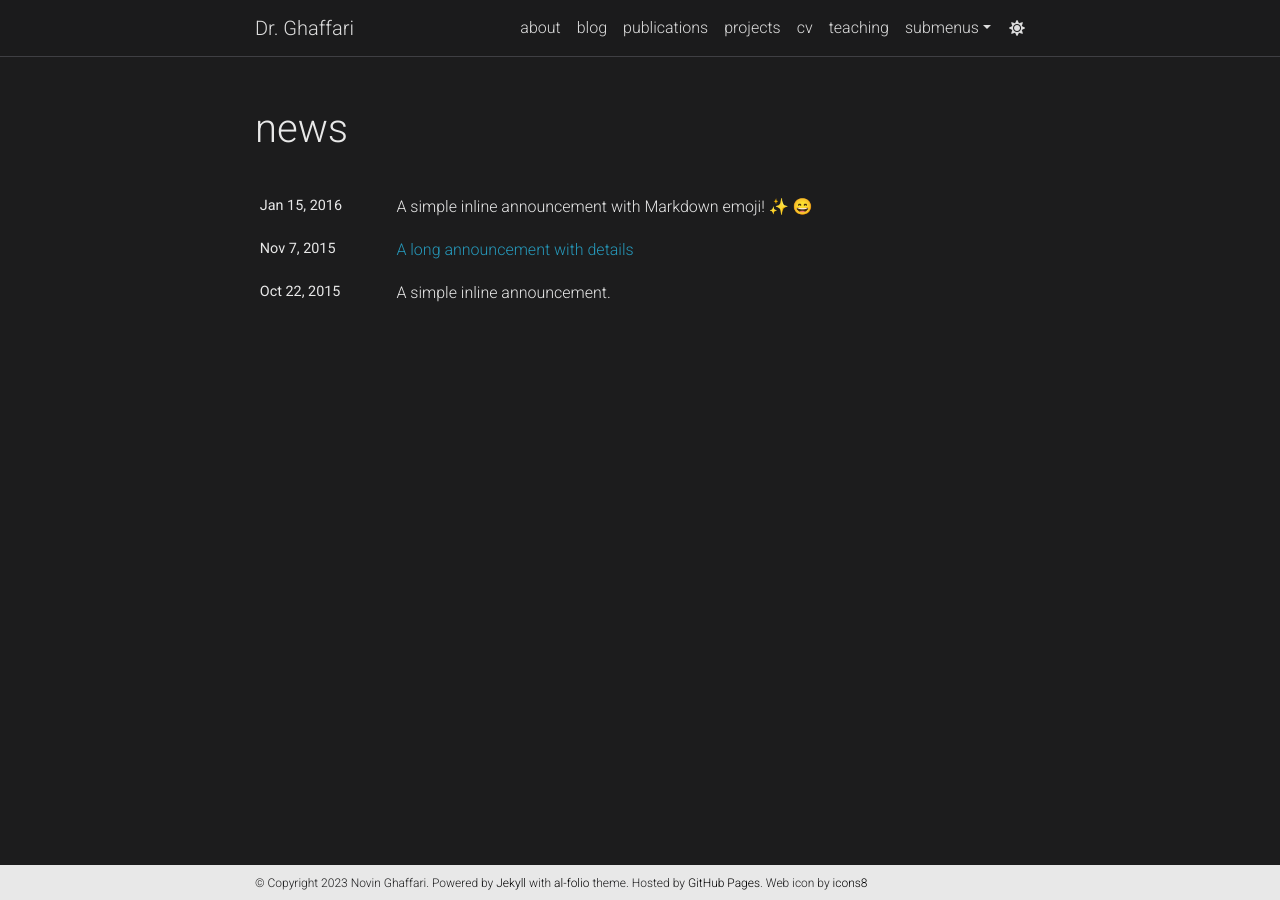
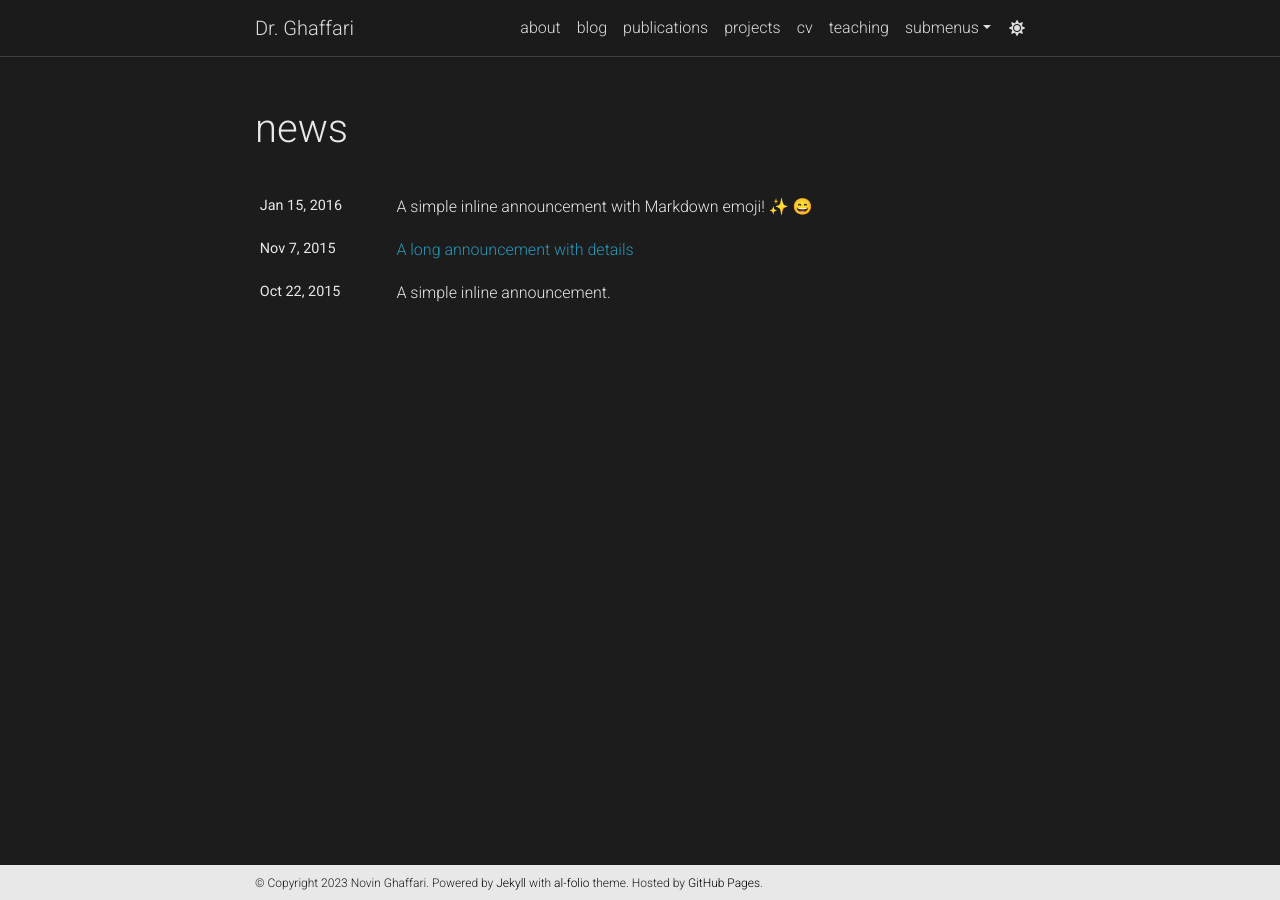
Before and after one commit to nghaffari/nghaffari.github.io, a Jekyll site: the page built from news.html, in a window 1280 px wide. Built offline with Jekyll 4.4.1, drawn with Linux system fonts in a browser that asks for light colours; full-size pictures stand in for the smaller copies a plugin makes; emoji names are drawn with the system emoji font; comment, search, counter and statistics services are not loaded; a style sheet for code colours, icons or effects is not loaded.

Commit message:
Update _config.yml

```diff
--- a/_config.yml
+++ b/_config.yml
@@ -12,11 +12,10 @@
 footer_text: >
   Powered by <a href="https://jekyllrb.com/" target="_blank">Jekyll</a> with <a href="https://github.com/alshedivat/al-folio">al-folio</a> theme.
   Hosted by <a href="https://pages.github.com/" target="_blank">GitHub Pages</a>.
-  Web icon by <a href="https://icons8.com/" target="_blank">icons8</a>
 keywords: jekyll, jekyll-theme, academic-website, portfolio-website  # add your own keywords or leave empty
 
 lang: en # the language of your site (for example: en, fr, cn, ru, etc.)
-icon: /assets/img/alps16.png  # the emoji used as the favicon (alternatively, provide image name in /assets/img/)
+icon: 🌀  # the emoji used as the favicon (alternatively, provide image name in /assets/img/)
 
 url: https://alshedivat.github.io # the base hostname & protocol for your site
 baseurl:  # the subpath of your site, e.g. /blog/
```
